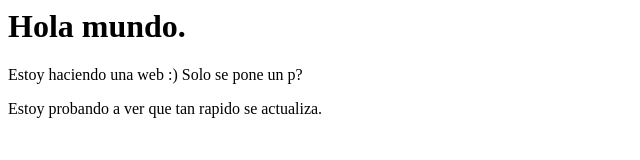
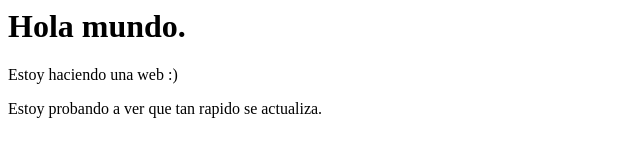
Before and after one commit to zaxus92/MyGitWeb, a plain HTML site: page index.html in a window 1280 px wide. Shown: the full height of the page, 0-640 px from the left. Drawn offline with Linux system fonts and the light colour scheme.

Commit message:
akldjsflkñajsf

```diff
--- a/index.html
+++ b/index.html
@@ -4,10 +4,7 @@
 
     <h1>Hola mundo.</h1>
 
-    <p>Estoy haciendo una web :)
-
-        Solo se pone un p?
-    </p>
+    <p>Estoy haciendo una web :)</p>
 
 
     <p>Estoy probando a ver que tan rapido se actualiza.</p>
```
